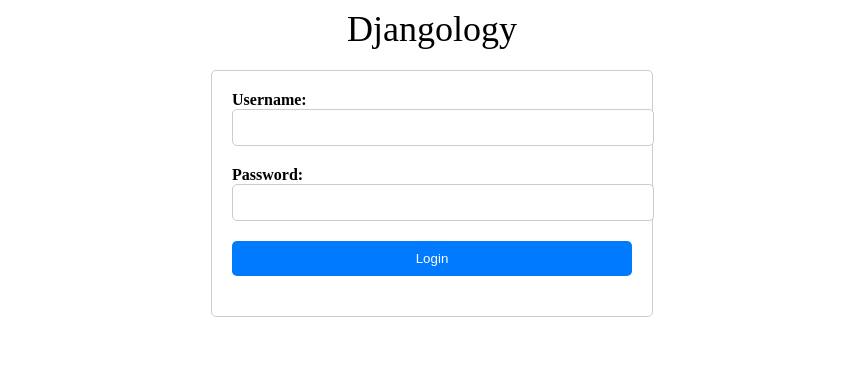
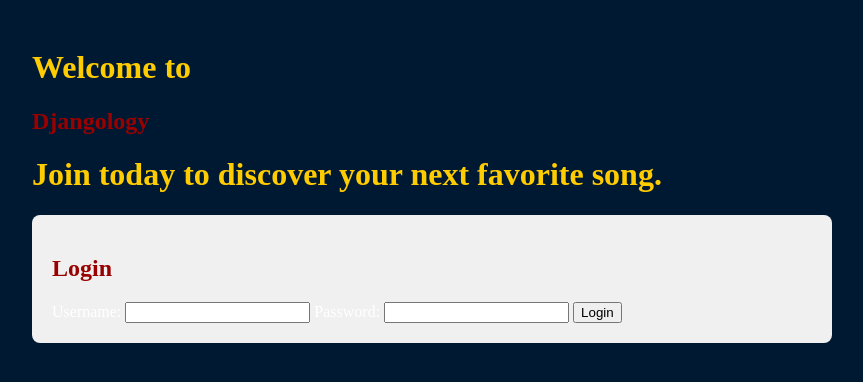
Before and after one commit to JeremiahMcIntyre/djangology, a Django app: template djangology/player/templates/player/login.html in a window 1280 px wide. Shown: the top 382 px of the page, without its empty margins (208-1071 px from the left). Run offline with Django 5.2, Linux system fonts and the light colour scheme; the template is opened without the code that fills it, so the values that code supplies are empty.

Commit message:
added new html and css files

```diff
--- /dev/null
+++ b/djangology/player/static/css/login.css
@@ -0,0 +1,27 @@
+/* login.css */
+
+body {
+    background-color: rgb(0, 25, 51);
+    color: white; /* Change text color to white */
+}
+
+.container {
+    max-width: 800px;
+    margin: 0 auto;
+    padding: 20px;
+}
+
+h1 {
+    color: rgb(255, 204, 0);
+}
+
+h2 {
+    color: rgb(153, 0, 0);
+}
+
+.login-box {
+    background-color: #f0f0f0;
+    padding: 20px;
+    border-radius: 8px;
+    margin-top: 20px;
+}
--- a/djangology/player/templates/player/login.html
+++ b/djangology/player/templates/player/login.html
@@ -2,66 +2,28 @@
 <html lang="en">
 <head>
     <meta charset="UTF-8">
-    <meta name="viewport" content="width=device-width, initial-scale=1.0">
-    <title>Login</title>
-    <style>
-        .header {
-            font-size: 36px;
-            text-align: center;
-            margin-bottom: 20px;
-        }
-        .form-container {
-            max-width: 400px;
-            margin: 0 auto;
-            padding: 20px;
-            border: 1px solid #ccc;
-            border-radius: 5px;
-        }
-        .form-group {
-            margin-bottom: 20px;
-        }
-        .form-group label {
-            display: block;
-            font-weight: bold;
-        }
-        .form-group input[type="text"],
-        .form-group input[type="password"] {
-            width: 100%;
-            padding: 10px;
-            border: 1px solid #ccc;
-            border-radius: 5px;
-        }
-        .form-group button {
-            width: 100%;
-            padding: 10px;
-            background-color: #007bff;
-            color: #fff;
-            border: none;
-            border-radius: 5px;
-            cursor: pointer;
-        }
-        .form-group button:hover {
-            background-color: #0056b3;
-        }
-    </style>
+    <link rel="stylesheet" type="text/css" href="login.css" />
+    <title>django.login</title>
 </head>
 <body>
-    <div class="header">Djangology</div>
-    <div class="form-container">
-        <form method="post" action="{% url 'play_page' %}">
-            {% csrf_token %}
-            <div class="form-group">
-                <label for="id_username">Username:</label>
-                <input type="text" name="username" id="id_username" required>
-            </div>
-            <div class="form-group">
-                <label for="id_password">Password:</label>
-                <input type="password" name="password" id="id_password" required>
-            </div>
-            <div class="form-group">
-                <button type="submit">Login</button>
-            </div>
-        </form>
+    <div class="container">
+        <h1>Welcome to</h1>
+        <h2>Djangology</h2>
+        <h1>Join today to discover your next favorite song.</h1>
+        <div class="login-box">
+            <h2>Login</h2>
+            <form id="login-form">
+                <label for="username">Username:</label>
+                <input type="text" id="username" name="username" required>
+
+                <label for="password">Password:</label>
+                <input type="password" id="password" name="password" required>
+
+                <button type="submit" id="login-button">Login</button>
+            </form>
+        </div>
     </div>
+
+
 </body>
 </html>
```
Also changed, not shown: djangology/player/static/css/playlists.css (added, +51 -0 lines), djangology/player/templates/player/play_page.html (deleted, +0 -67 lines), djangology/player/templates/player/playlists.html (added, +35 -0 lines).
